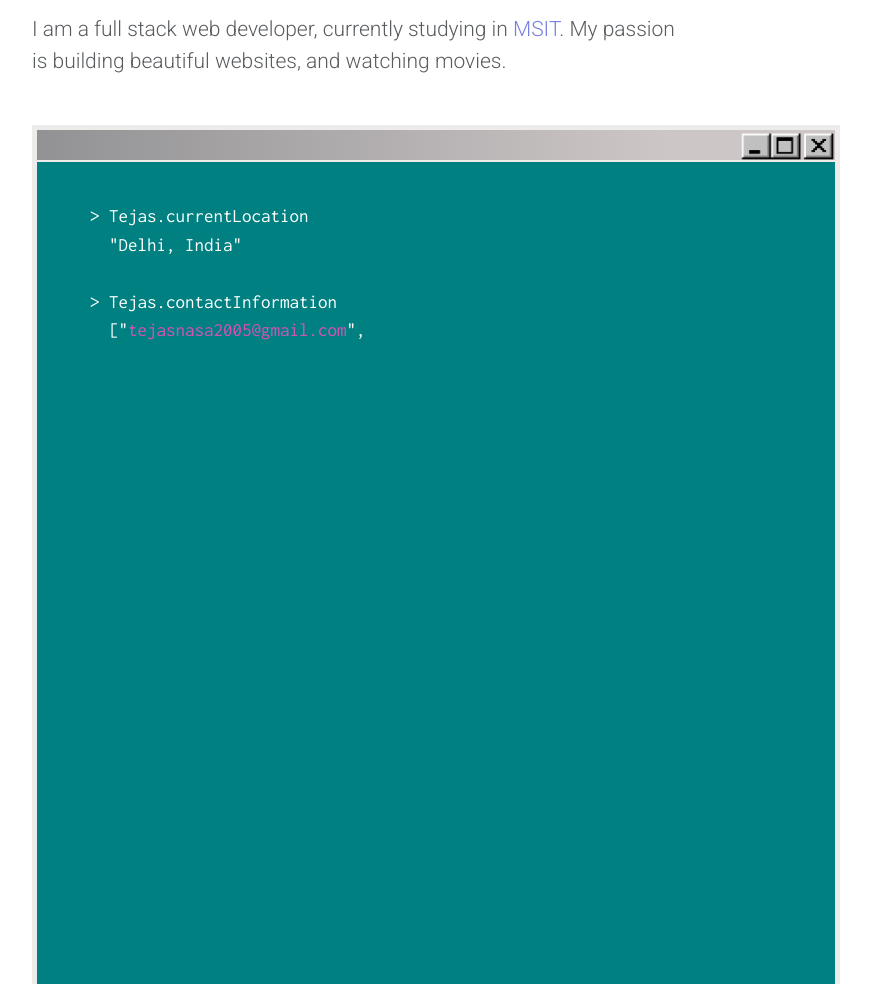
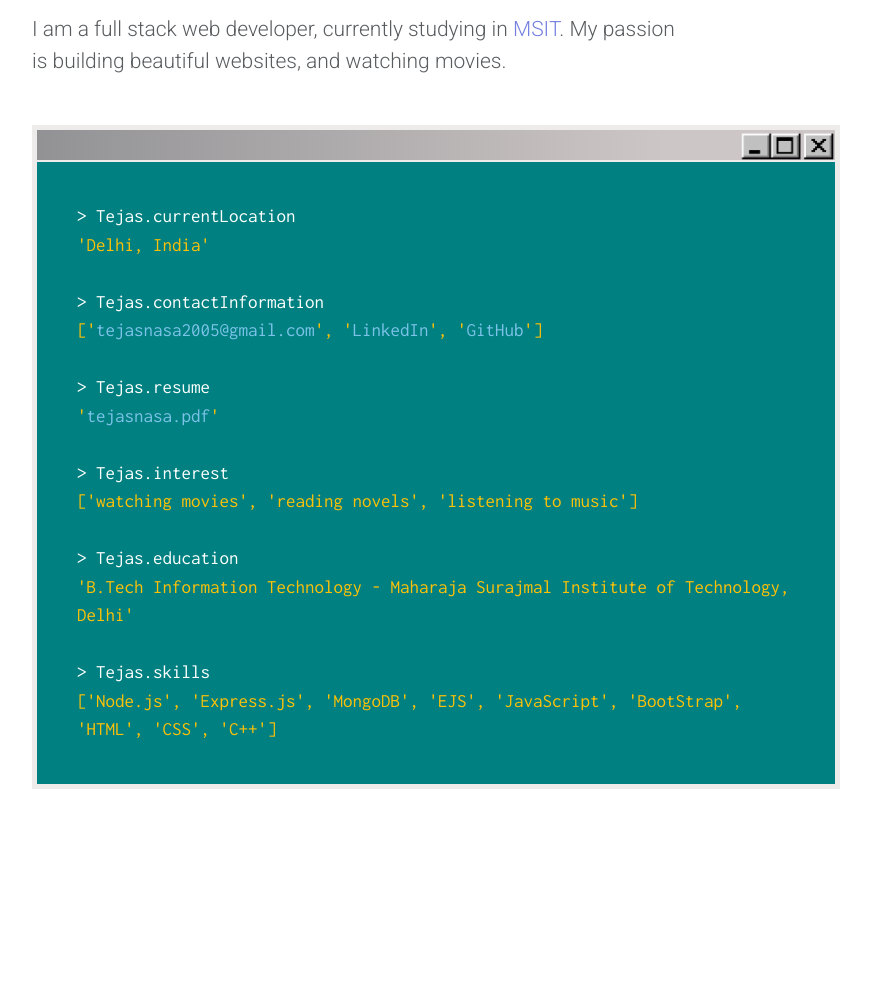
Before and after one commit to tejasnasa/Portfolio-Website, a plain HTML site: page index.html in a window 1280 px wide. Shown: the part 340-1324 px from the top of the page, without its empty margins (204-1075 px from the left). After the commit the page ends 1129 px from the top, so only its background shows below. Drawn offline with nearby package versions, Linux system fonts and the light colour scheme.

Commit message:
Add window

```diff
--- a/app.js
+++ b/app.js
@@ -1,3 +1,8 @@
+// Initialization for ES Users
+import { Ripple, initMDB } from "mdb-ui-kit";
+
+initMDB({ Ripple });
+
 var t = setInterval(() => {
     var blink = document.getElementById('blink');
     blink.style.visibility = (blink.style.visibility == 'hidden' ? '' : 'hidden');
--- a/index.html
+++ b/index.html
@@ -46,16 +46,30 @@
         </div>
 
         <div id="window" class="mt-5">
+
             <div id="menu"><span></span><img id="win-buttons" src="images/buttons.png" alt=""></div>
-            <div id="data-box">
-                <ul class="inconsolata">
-                    <li>Tejas.currentLocation<br>
-                        "Delhi, India"
-                    </li><br>
-                    <li>Tejas.contactInformation <br>
-                        ["<a href="mailto:tejasnasa2005@gmail.com">tejasnasa2005@gmail.com</a>", </div>
-                    </li>
-                </ul>
+
+            <div id="data-box" class="inconsolata">
+                <span class="non-select">> </span>Tejas.currentLocation<br>
+                <span class="text-warning">'Delhi, India'</span><br><br>
+
+                <span class="non-select">> </span>Tejas.contactInformation<br>
+                <span class="text-warning">['<a href="mailto:tejasnasa2005@gmail.com">tejasnasa2005@gmail.com</a>', '<a
+                        href="https://www.linkedin.com/in/tejasnasa/">LinkedIn</a>', '<a
+                        href="https://github.com/tejasnasa">GitHub</a>']</span><br><br>
+
+                <span class="non-select">> </span>Tejas.resume<br>
+                <span class="text-warning">'<a href="resume.pdf">tejasnasa.pdf</a>'</span><br><br>
+
+                <span class="non-select">> </span>Tejas.interest <br>
+                <span class="text-warning">['watching movies', 'reading novels', 'listening to music']</span><br><br>
+
+                <span class="non-select">> </span>Tejas.education <br>
+                <span class="text-warning">'B.Tech Information Technology - Maharaja Surajmal Institute of Technology, Delhi'</span><br><br>
+
+                <span class="non-select">> </span>Tejas.skills <br>
+                <span class="text-warning">['Node.js', 'Express.js', 'MongoDB', 'EJS', 'JavaScript', 'BootStrap', 'HTML', 'CSS', 'C++'] </span>
+
             </div>
 
         </div>
@@ -71,6 +85,9 @@
         integrity="sha384-0pUGZvbkm6XF6gxjEnlmuGrJXVbNuzT9qBBavbLwCsOGabYfZo0T0to5eqruptLy"
         crossorigin="anonymous"></script>
     <script src="app.js"></script>
+
+
+
 </body>
 
 </html>
--- a/styles.css
+++ b/styles.css
@@ -30,6 +30,13 @@ ul {
       "wdth" 112.5;
 }
 
+.non-select {
+    -webkit-user-select: none;
+    -moz-user-select: none;
+    -ms-user-select: none;
+    user-select: none;
+}
+
 #name {
     font-size: 90px;
     margin-top: 70px;
@@ -47,7 +54,7 @@ ul {
 
 #window {
     border: 5px solid #eeebeb;
-    height: 2000px;
+    height: auto;
 }
 
 #menu {
@@ -67,15 +74,18 @@ ul {
     border-top: 2px solid #eeebeb;
     height: 100%;
     width: auto;
-    display: flex;
     background-color: #008080;
     padding: 40px;
+    font-size: 19px;
     color: white;
-    font-size: 19px;
 }
 
 #data-box a {
-    color: rgb(217, 81, 183);
+    color: #7cc3e9;
+}
+
+#data-box ul{
+    display: inline;
 }
 
 @media screen and (max-width: 800px) {
```
